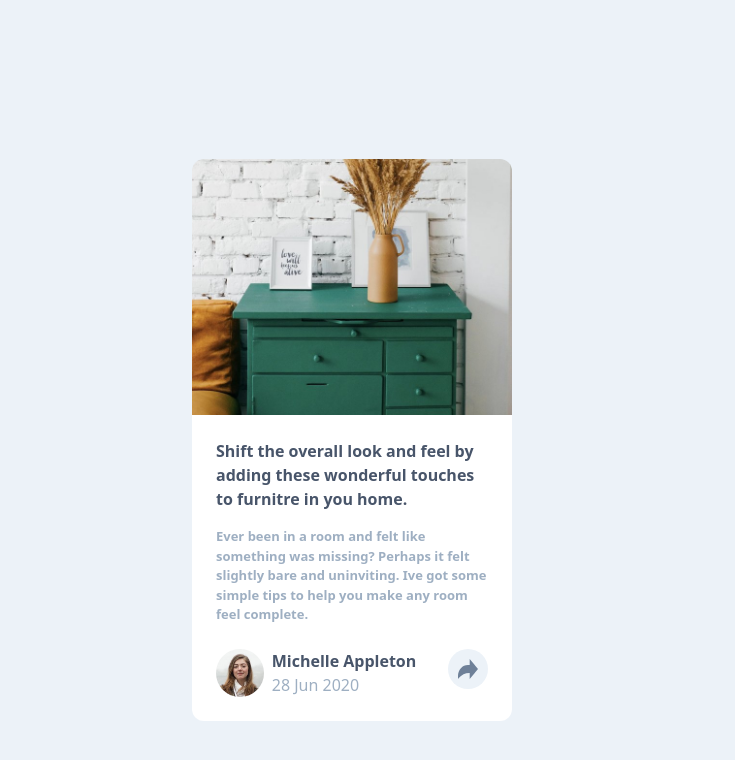
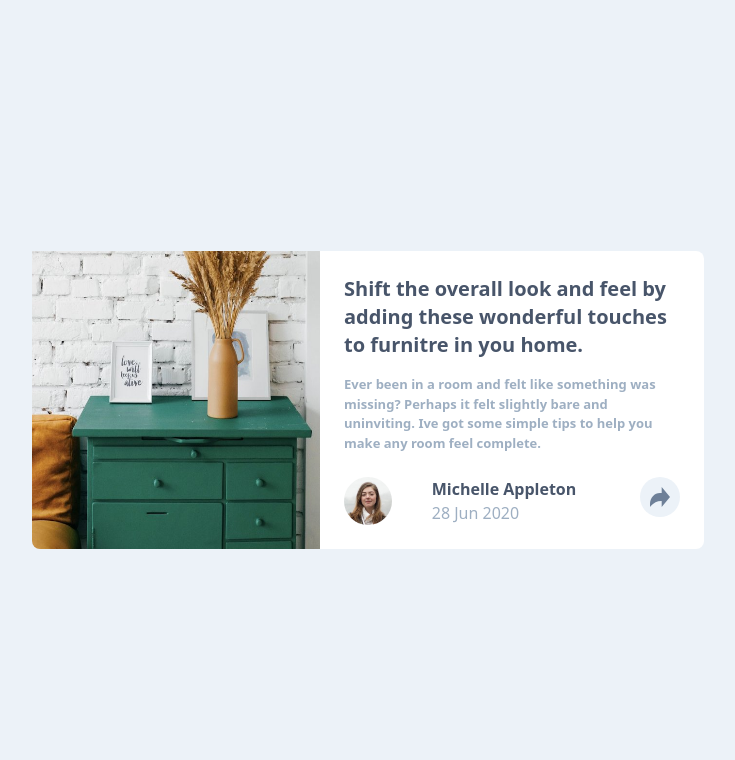
Before and after one commit to lingowmx/article-preview-component, a React (Vite) app: page / in a window 1280 px wide. Shown: the top 760 px of the page, without its empty margins (288-1023 px from the left). Built offline with nearby package versions, Linux system fonts and the light colour scheme.

Commit message:
Looks like finally i was able to fit the styles using absolute a relative.

```diff
--- a/src/App.jsx
+++ b/src/App.jsx
@@ -7,10 +7,11 @@ function App() {
 
 
   return (
-    <div className='bg-nightGrayishBlue flex justify-center items-center h-screen
-    flex-col relative'>
-      <ImageDrawers />
-      <Article />
+    <div className='bg-nightGrayishBlue flex justify-center items-center h-screen xl:w-screen'>
+      <div className='flex flex-col relative xl:flex-row xl:max-w-6xl xl:mx-auto'>
+        <ImageDrawers />
+        <Article />
+      </div>
     </div>
   )
 }
--- a/src/components/Article.jsx
+++ b/src/components/Article.jsx
@@ -2,10 +2,13 @@ import { AuthorInfo } from "./AuthorInfo"
 export const Article = () => {
 
   return (
-    <div className="bg-white p-6 w-80 h-auto rounded-b-xl" >
-      <h1 className="font-semibold text-veryDarkGrayishBlue text-base mb-4">Shift the overall look and feel by adding these
+    <div className="bg-white p-6 w-80 rounded-b-xl
+    xl:w-96 xl:rounded-b-none xl:rounded-r-lg xl:absolute
+     xl:left-80 xl:transform xl:-translate-x-1/2" >
+      <h1 className="font-semibold text-veryDarkGrayishBlue text-base mb-4
+      xl:text-xl">Shift the overall look and feel by adding these
         wonderful touches to furnitre in you home.</h1>
-      <p className="text-grayishBlue font-semibold text-[13px] mb-6">
+      <p className="text-grayishBlue font-semibold text-[13px] mb-6 xl:relative">
         Ever been in a room and felt like something was missing?
         Perhaps it felt slightly bare and uninviting. Ive got some simple
         tips to help you make any room feel complete.
--- a/src/components/AuthorInfo.jsx
+++ b/src/components/AuthorInfo.jsx
@@ -21,9 +21,9 @@ export const AuthorInfo = () => {
         <img src={iconButton} alt="share-icon" className="w-5 h-5" />
       </button>
       {isSharedOpen && (
-        <div className="absolute left-7">
+
           <Share onClose={() => setIsSharedOpen(!isSharedOpen)}/>
-        </div>
+
       )}
     </div>
   )
--- a/src/components/ImageDrawers.jsx
+++ b/src/components/ImageDrawers.jsx
@@ -2,8 +2,11 @@ import mainImage from "../../images/drawers.jpg"
 
 export const ImageDrawers = () => {
   return (
-    <div className="w-80 mt-20">
-      <img src={mainImage} alt="drawers-image" className="rounded-t-xl"/>
+    <div className="w-80 xl:mt-0 xl:h-[298px]
+    xl:object-fill xl:relative xl:transform xl:-translate-x-1/2">
+      <img src={mainImage} alt="drawers-image"
+      className="rounded-t-xl xl:h-full xl:rounded-t-none
+      xl:rounded-l-lg"/>
     </div>
   )
 }
--- a/src/components/Share.jsx
+++ b/src/components/Share.jsx
@@ -5,8 +5,9 @@ import iconTwitter from "../../images/icon-twitter.svg"
 
 export const Share = ({onClose}) => {
   return (
-    <div className="bg-veryDarkGrayishBlue flex justify-between items-center w-80 h-[72px]
-    rounded-b-lg pl-6 pr-6">
+    <div className="absolute left-0 bg-veryDarkGrayishBlue flex justify-between items-center
+    w-80 h-[72px] rounded-b-lg pl-6 pr-6
+    xl:rounded-lg xl:absolute xl:left-32 xl:bottom-24">
       <p className="text-grayishBlue">S H A R E</p>
       <div className="flex gap-4 mr-6">
         <a href="https://www.facebooks.com/">
@@ -18,9 +19,9 @@ export const Share = ({onClose}) => {
         <a href="https://www.facebooks.com/">
           <img src={iconPinterest} alt="icon-pinterest" />
         </a>
-
       </div>
-      <button className="w-10 h-10 bg-desaturatedDarkBlue flex justify-center items-center rounded-full cursor-pointer"
+      <button className="w-10 h-10 bg-desaturatedDarkBlue flex justify-center items-center rounded-full
+      xl:hidden cursor-pointer"
             onClick={(onClose)}
             >
         <img src={iconButton} alt="share-button" />
```
